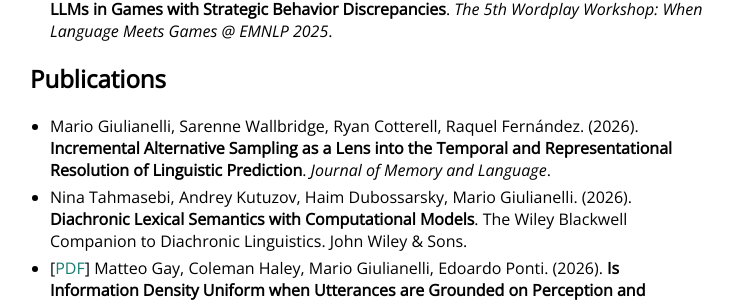
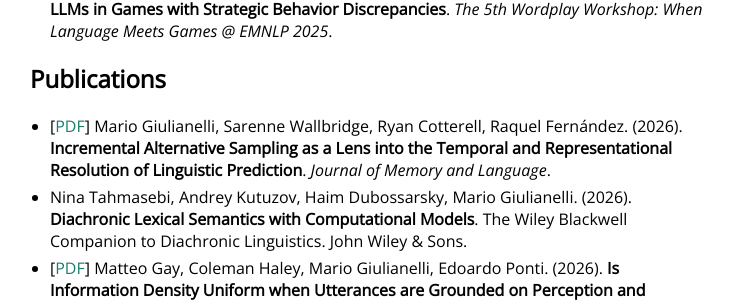
Before and after one commit to glnmario/glnmario.github.io, a Jekyll site: the page built from index.md, in a window 1280 px wide and 900 px high, scrolled down 3194 px. Shown: the part 145-448 px from the top of the window, without its empty margins (260-1001 px from the left). Built offline with Jekyll 4.4.1, drawn with Linux system fonts in a browser that asks for light colours.

Commit message:
Update publication entry with PDF link

```diff
--- a/index.md
+++ b/index.md
@@ -95,7 +95,7 @@ Below is a list of funding schemes and programmes. If you intend to apply for on
 - Tianyu Liu, Francesco Ignazio Re, Mario Giulianelli, Alessandro Torcinovich. **Evaluating LLMs in Games with Strategic Behavior Discrepancies**. _The 5th Wordplay Workshop: When Language Meets Games @ EMNLP 2025_.
 
 ## Publications
-- Mario Giulianelli, Sarenne Wallbridge, Ryan Cotterell, Raquel Fernández. (2026). **Incremental Alternative Sampling as a Lens into the Temporal and Representational Resolution of Linguistic Prediction**. _Journal of Memory and Language_.
+- [[PDF](https://doi.org/10.1016/j.jml.2025.104715)] Mario Giulianelli, Sarenne Wallbridge, Ryan Cotterell, Raquel Fernández. (2026). **Incremental Alternative Sampling as a Lens into the Temporal and Representational Resolution of Linguistic Prediction**. _Journal of Memory and Language_.
 - Nina Tahmasebi, Andrey Kutuzov, Haim Dubossarsky, Mario Giulianelli. (2026). **Diachronic Lexical Semantics with Computational Models**. The Wiley Blackwell Companion to Diachronic Linguistics. John Wiley & Sons.
 - [[PDF](https://doi.org/10.48550/arXiv.2602.14653)] Matteo Gay, Coleman Haley, Mario Giulianelli, Edoardo Ponti. (2026). **Is Information Density Uniform when Utterances are Grounded on Perception and Discourse?** _Proceedings of the 19th Conference of the European Chapter of the Association for Computational Linguistics (EACL 2026)_.
 - [[PDF](https://doi.org/10.48550/arXiv.2510.20700)] Bryan Eikema, Anna Rutkiewicz, Mario Giulianelli. **Structure-Conditional Minimum Bayes Risk Decoding**. In _Proceedings of the 2025 Conference on Empirical Methods in Natural Language Processing (EMNLP 2025)_.
```
